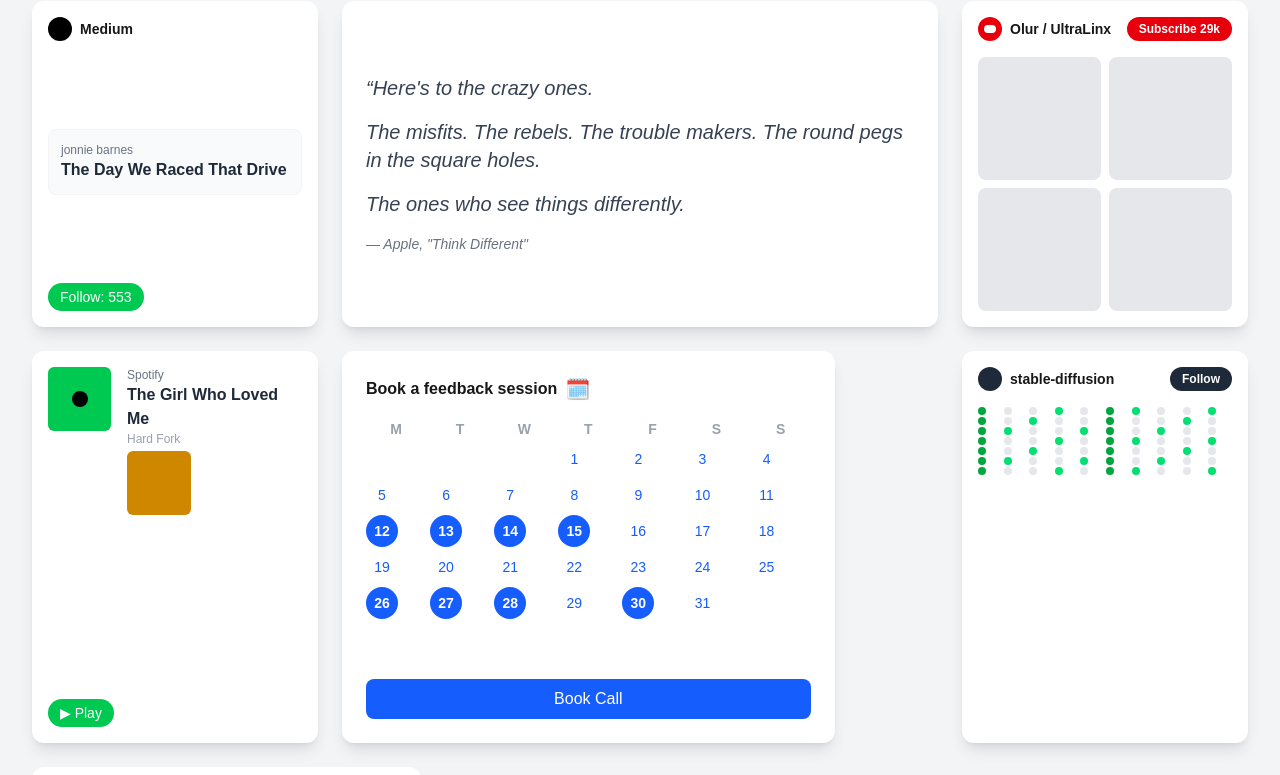
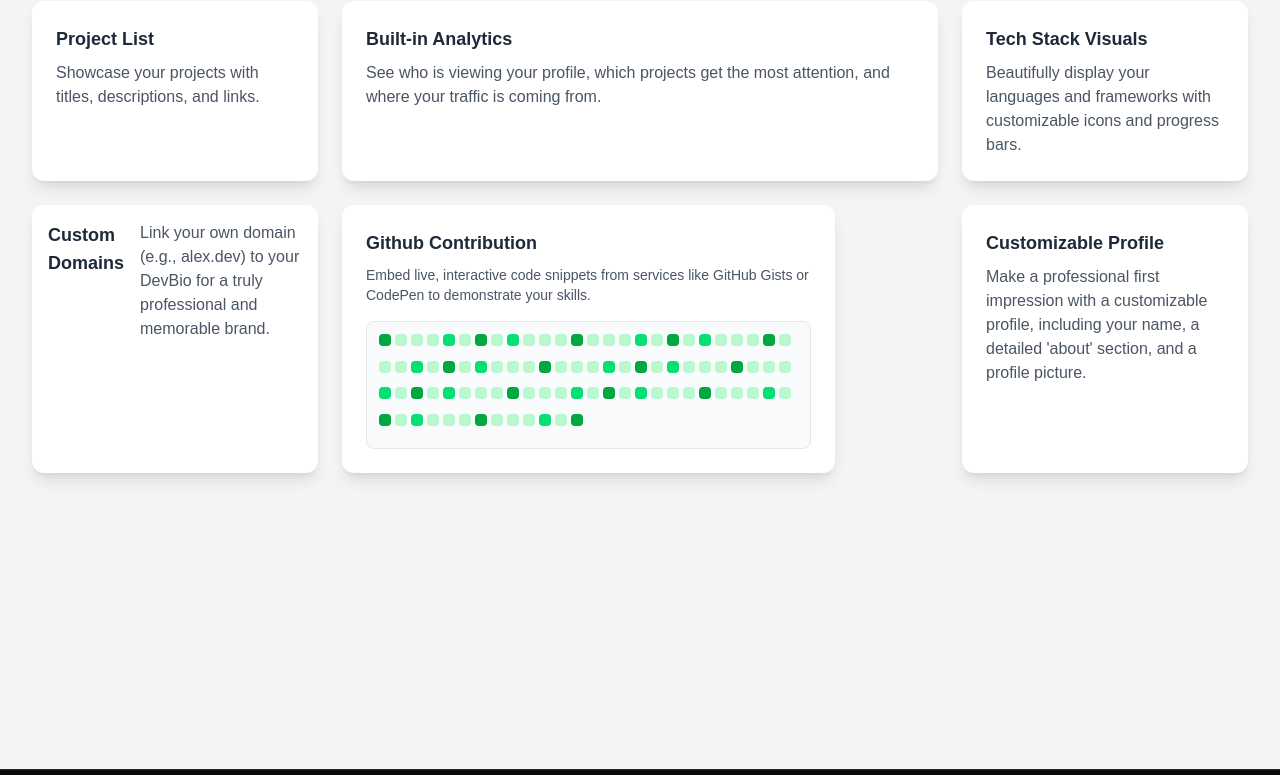
Before and after one commit to devtofunmi/devbio, a Next.js app: page / in a window 1280 px wide. Shown: the part 2000-2775 px from the top of the page. Built offline with nearby package versions, Linux system fonts and the light colour scheme.

Commit message:
redesign feature cards

```diff
--- a/components/landingpage/Features.tsx
+++ b/components/landingpage/Features.tsx
@@ -3,198 +3,59 @@ import React from 'react';
 
 const Features: React.FC = () => {
   return (
-    // Outer container: Full screen, light background, centered, with padding.
     <div className="min-h-screen bg-gray-100 p-4 md:p-8">
       {/* Main Grid: Responsive 12-column structure with consistent spacing */}
       <div className="grid gap-6 grid-cols-1 sm:grid-cols-2 md:grid-cols-12 max-w-7xl mx-auto">
 
-        {/* === TOP ROW === */}
 
-        {/* 1. Medium Card (col-span-3) */}
-        <div className="md:col-span-3 bg-white p-4 rounded-xl shadow-lg flex flex-col justify-between">
-          <div className="flex items-center space-x-2 mb-4">
-            <div className="w-6 h-6 bg-black rounded-full" />
-            <span className="font-semibold text-sm">Medium</span>
-          </div>
-          <div className="p-3 bg-gray-50 rounded-lg border border-gray-100">
-            <p className="text-xs text-gray-500">jonnie barnes</p>
-            <h3 className="font-bold text-gray-800">The Day We Raced That Drive</h3>
-          </div>
-          <button className="mt-4 text-sm font-medium text-white bg-green-500 hover:bg-green-600 px-3 py-1 rounded-full w-fit">
-            Follow: 553
-          </button>
+        {/* 1. Project List */}
+        <div className="md:col-span-3 bg-white p-6 rounded-xl shadow-lg">
+          <h3 className="font-bold text-lg text-gray-800 mb-2">Project List</h3>
+          <p className="text-gray-600">Showcase your projects with titles, descriptions, and links.</p>
         </div>
 
-        {/* 2. Apple Quote Card (col-span-6) */}
-        <div className="md:col-span-6 bg-white p-6 rounded-xl shadow-lg flex flex-col justify-center">
-          <blockquote className="text-xl font-light italic text-gray-700">
-            <p className="mb-4">“Here's to the crazy ones.</p>
-            <p className="mb-4">The misfits. The rebels. The trouble makers. The round pegs in the square holes.</p>
-            <p className="mb-4">The ones who see things differently.</p>
-            <p className="mt-4 text-sm font-medium text-gray-500">— Apple, "Think Different"</p>
-          </blockquote>
+        {/* 2. Built-in Analytics */}
+        <div className="md:col-span-6 bg-white p-6 rounded-xl shadow-lg">
+          <h3 className="font-bold text-lg text-gray-800 mb-2">Built-in Analytics</h3>
+          <p className="text-gray-600">See who is viewing your profile, which projects get the most attention, and where your traffic is coming from.</p>
         </div>
 
-        {/* 3. YouTube/UltraLinx Card (col-span-3) */}
-        <div className="md:col-span-3 bg-white p-4 rounded-xl shadow-lg">
-          <div className="flex justify-between items-center mb-4">
-            <div className="flex items-center space-x-2">
-              <div className="w-6 h-6 bg-red-600 rounded-full flex items-center justify-center">
-                <div className="w-3 h-2 bg-white rounded-sm" />
-              </div>
-              <span className="font-semibold text-sm">Olur / UltraLinx</span>
-            </div>
-            <button className="text-xs font-semibold text-white bg-red-600 hover:bg-red-700 px-3 py-1 rounded-full">
-              Subscribe 29k
-            </button>
-          </div>
-          <div className="grid grid-cols-2 gap-2">
-            <div className="aspect-square bg-gray-200 rounded-lg">
-                {/*
-
-[Image of Man working at desk]
- */}
-            </div>
-            <div className="aspect-square bg-gray-200 rounded-lg">
-                {/*  */}
-            </div>
-            <div className="aspect-square bg-gray-200 rounded-lg">
-                {/*  */}
-            </div>
-            <div className="aspect-square bg-gray-200 rounded-lg">
-                {/*  */}
-            </div>
-          </div>
+        {/* 3. Tech Stack Visuals */}
+        <div className="md:col-span-3 bg-white p-6 rounded-xl shadow-lg">
+          <h3 className="font-bold text-lg text-gray-800 mb-2">Tech Stack Visuals</h3>
+          <p className="text-gray-600">Beautifully display your languages and frameworks with customizable icons and progress bars.</p>
         </div>
 
-        {/* 4. GitHub and Instagram Cards (Stacked, col-span-3) - *Adjusted for space* */}
-        {/* To make the layout fit the image, we'll tuck the GitHub and Instagram cards to the right of the quote/YouTube cards. */}
-        {/* The original image suggests these cards overlap/are placed where space allows, so we'll treat them as a continuous flow. */}
-
-        {/* GitHub Card (Adjusted to fit next to YouTube or flow below) */}
-        <div className="md:col-span-3 md:col-start-10 md:row-start-2 bg-white p-4 rounded-xl shadow-lg hidden md:block">
-            <div className="flex justify-between items-center mb-4">
-                <div className="flex items-center space-x-2">
-                    <div className="w-6 h-6 bg-gray-800 rounded-full" />
-                    <span className="font-semibold text-sm">stable-diffusion</span>
-                </div>
-                <button className="text-xs font-semibold text-white bg-gray-800 hover:bg-gray-900 px-3 py-1 rounded-full">
-                    Follow
-                </button>
-            </div>
-            {/* Contribution Graph Placeholder */}
-            <div className="grid grid-cols-10 grid-rows-7 gap-0.5">
-                {Array.from({ length: 70 }).map((_, i) => (
-                    <div
-                        key={i}
-                        className={`w-2 h-2 rounded-sm ${
-                            i % 5 === 0 ? 'bg-green-600' : i % 3 === 0 ? 'bg-green-400' : 'bg-gray-200'
-                        }`}
-                    />
-                ))}
-            </div>
-        </div>
-
-        {/* Instagram Card (Adjusted to fit next to YouTube or flow below) */}
-        <div className="md:col-span-3 md:col-start-13 md:row-start-1 bg-white p-4 rounded-xl shadow-lg hidden">
-            {/* This card is partially obscured and seems to be in an overlapping layer, we'll place it logically. */}
-            <div className="flex justify-between items-center mb-4">
-                <div className="flex items-center space-x-2">
-                    <div className="w-6 h-6 bg-pink-600 rounded-full" />
-                    <span className="font-semibold text-sm">Rogie's Sketchbook</span>
-                </div>
-                <button className="text-xs font-semibold text-white bg-pink-600 hover:bg-pink-700 px-3 py-1 rounded-full">
-                    Follow: 25k
-                </button>
-            </div>
-            {/* Profile Icons Placeholder */}
-            <div className="flex -space-x-2 rtl:space-x-reverse">
-                <div className="w-10 h-10 border-2 border-white rounded-full bg-red-400" />
-                <div className="w-10 h-10 border-2 border-white rounded-full bg-purple-400" />
-                <div className="w-10 h-10 border-2 border-white rounded-full bg-yellow-400" />
-            </div>
-        </div>
-
-        {/* === MIDDLE ROW (Starts below the Quote Card) === */}
-
-        {/* 5. Spotify Card (col-span-3) */}
-        <div className="md:col-span-3 bg-white p-4 rounded-xl shadow-lg flex flex-col justify-between">
-            <div className="flex items-start space-x-4">
-                <div className="w-16 h-16 bg-green-500 rounded-md flex items-center justify-center text-white">
-                    <div className="w-4 h-4 rounded-full bg-black" />
-                </div>
-                <div>
-                    <p className="text-xs text-gray-500">Spotify</p>
-                    <h4 className="font-semibold text-gray-800">The Girl Who Loved Me</h4>
-                    <p className="text-xs text-gray-400">Hard Fork</p>
-                    <div className="w-16 h-16 mt-1 bg-yellow-600 rounded-md">
-                        {/*  */}
-                    </div>
-                </div>
-            </div>
-            <button className="mt-4 text-sm font-medium text-white bg-green-500 hover:bg-green-600 px-3 py-1 rounded-full w-fit">
-                ▶ Play
-            </button>
-        </div>
-
-        {/* 6. Booking Calendar Widget (col-span-5) */}
-        <div className="md:col-span-5 bg-white p-6 rounded-xl shadow-lg">
-            <h4 className="font-semibold mb-4 flex items-center">
-                Book a feedback session <span className="ml-2 text-xl">🗓️</span>
-            </h4>
-
-            {/* Calendar Grid */}
-            <div className="grid grid-cols-7 gap-1 text-center text-sm">
-                {/* Day Labels */}
-                {['M', 'T', 'W', 'T', 'F', 'S', 'S'].map(day => (
-                    <span key={day} className="font-bold text-gray-400">{day}</span>
-                ))}
-
-                {/* Date Boxes */}
-                {[
-                    ...Array(3).fill(''), // Empty cells for alignment
-                    ...[1, 2, 3, 4, 5, 6, 7],
-                    ...[8, 9, 10, 11, 12, 13, 14],
-                    ...[15, 16, 17, 18, 19, 20, 21],
-                    ...[22, 23, 24, 25, 26, 27, 28],
-                    ...[29, 30, 31, '', '', '', '']
-                ].map((date, index) => (
-                    <div
-                        key={index}
-                        className={`w-8 h-8 flex items-center justify-center rounded-full cursor-pointer
-                            ${[12, 13, 14, 15, 26, 27, 28, 30].includes(date as number)
-                                ? 'bg-blue-600 text-white font-bold'
-                                : date === '' ? 'text-gray-300' : 'text-blue-600 hover:bg-blue-50'}`}
-                    >
-                        {date}
-                    </div>
-                ))}
-            </div>
-            <button className="mt-6 w-full text-base font-medium text-white bg-blue-600 hover:bg-blue-700 py-2 rounded-lg">
-                Book Call
-            </button>
-        </div>
-
-        {/* 7. Article Card (col-span-4 - Adjusted) */}
-        <div className="md:col-span-4 bg-white rounded-xl shadow-lg overflow-hidden">
-            <div className="p-4">
-                <div className="flex items-center space-x-2 text-sm text-purple-700 mb-2">
-                    <span className="font-bold">V</span>
-                    <p className="text-xs text-gray-500">theverge.com</p>
-                </div>
-                <h4 className="font-semibold text-gray-800">Apple don't even tell Ben Stiller how many of you are watching Severance</h4>
-            </div>
-            <div className="w-full h-48 bg-cover bg-center" style={{backgroundImage: `url('/path-to-article-image.jpg')`}}>
-                {/*
-
-[Image of Man looking at computer]
- */}
-            </div>
+        <div className="md:col-span-3 md:col-start-10 md:row-start-2 bg-white p-6 rounded-xl shadow-lg">
+          <h3 className="font-bold text-lg text-gray-800 mb-2">Customizable Profile</h3>
+          <p className="text-gray-600">Make a professional first impression with a customizable profile, including your name, a detailed 'about' section, and a profile picture.</p>
         </div>
 
 
 
+        <div className="md:col-span-3 bg-white p-4 rounded-xl shadow-lg flex flex-col justify-between">
+            <div className="flex items-start space-x-4">
 
+               <h3 className="font-bold text-lg text-gray-800 mb-2">Custom Domains</h3>
+          <p className="text-gray-600">Link your own domain (e.g., alex.dev) to your DevBio for a truly professional and memorable brand.</p>
+
+            </div>
+
+        </div>
+
+
+        <div className="md:col-span-5 bg-white p-6 rounded-xl shadow-lg">
+        <h3 className="font-bold text-start text-lg text-gray-800 mb-2">Github Contribution</h3>
+            <div className="text-start text-sm">
+
+          <p className="text-gray-600"> Embed live, interactive code snippets from services like GitHub Gists or CodePen to demonstrate your skills.</p>
+          <div className="mt-4 w-full h-32 bg-gray-50 p-3 rounded-lg flex flex-wrap gap-1 border border-gray-200">
+                {Array(91).fill(0).map((_, i) => (
+                    <div key={i} className={`w-3 h-3 rounded-sm ${i % 6 === 0 ? 'bg-green-600' : i % 4 === 0 ? 'bg-green-400' : 'bg-green-200'}`}></div>
+                ))}
+            </div>
+            </div>
+        </div>
       </div>
     </div>
   );
```
